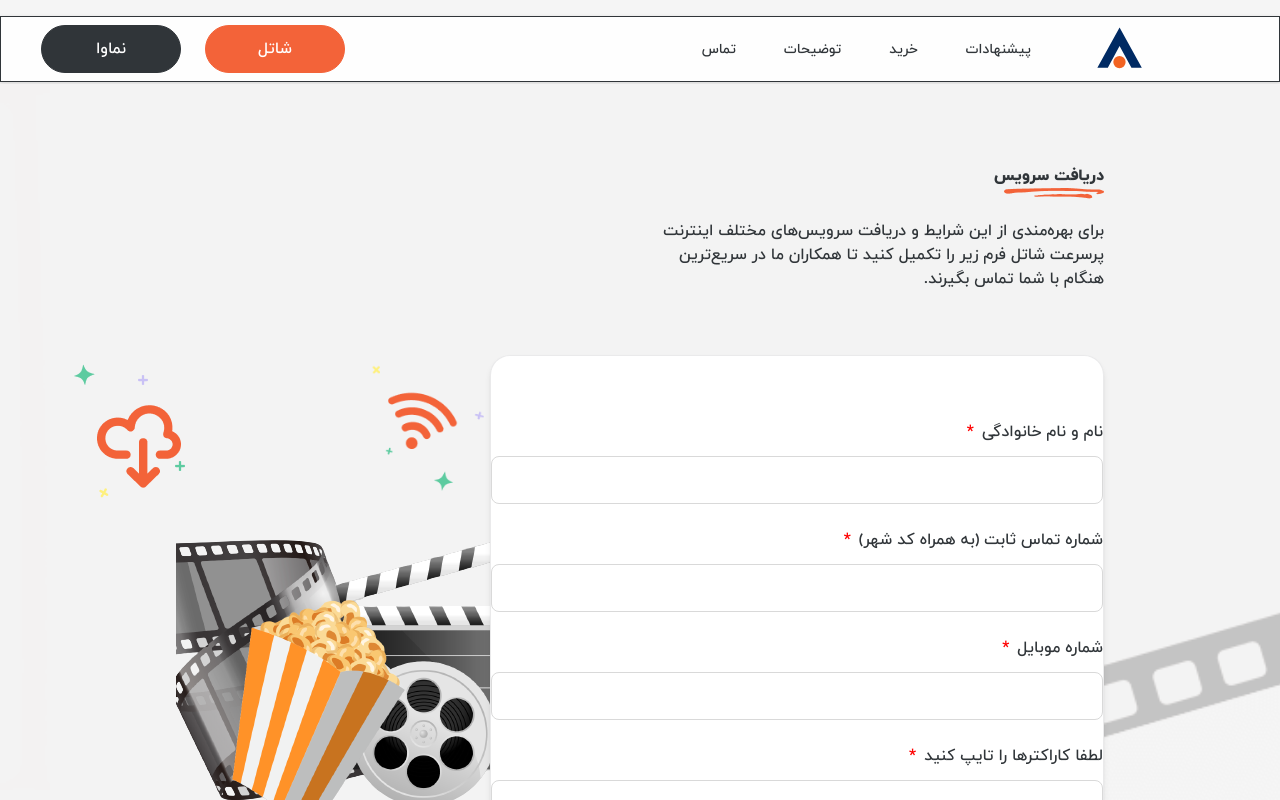
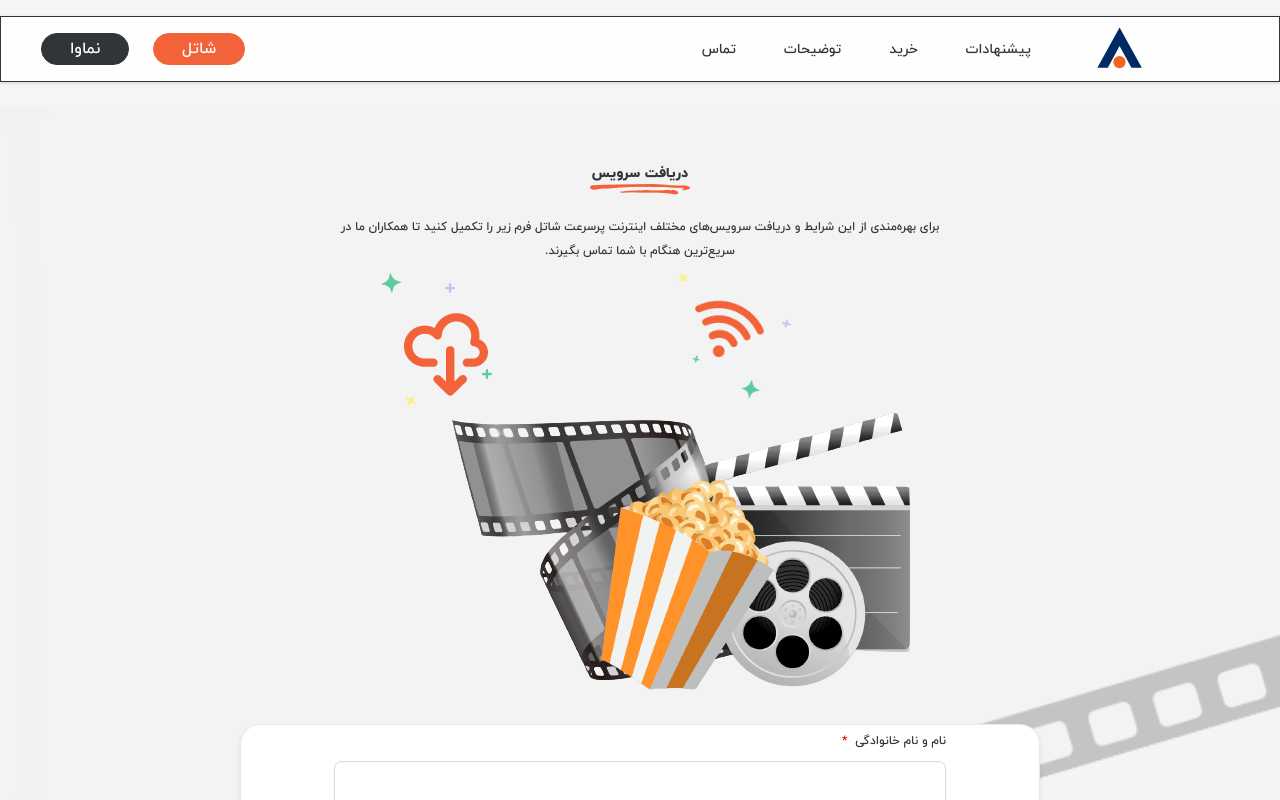
Before and after one commit to Alirezawmoradi/Namava-Task, a React (Vite) app: page / in a window 1280 px wide. Shown: the top 800 px of the page. Built offline with nearby package versions, Linux system fonts and the light colour scheme.

Commit message:
responsive

```diff
--- a/src/components/form/form.jsx
+++ b/src/components/form/form.jsx
@@ -5,8 +5,8 @@
 export const Form = () => {
     return (
         <div
-            className='fade-in container lg:w-[676px] md:w-full sm:w-8/12 lg:h-[598px] w-80 h-96 bg-base-100 lg:mt-16 -mt-7 md:-mt-20 sm:-mt-20 mb-10 rounded-[20px] border border-base-content border-opacity-10 shadow-md'>
-            <form className='flex flex-col justify-center items-center lg:gap-6 gap-2 lg:mt-16 mt-2 text-xs lg:text-base'>
+            className='fade-in container 2xl:w-[676px] lg:w-8/12 md:w-full sm:w-8/12 2xl:h-[598px] w-80 h-96 bg-base-100 2xl:mt-16 -mt-7 md:-mt-20 sm:-mt-20 mb-10 rounded-[20px] border border-base-content border-opacity-10 shadow-md'>
+            <form className='flex flex-col justify-center items-center 2xl:gap-6 gap-2 2xl:mt-16 mt-2 text-xs 2xl:text-base'>
                 <div className='flex flex-col'>
                     <Label>نام و نام خانوادگی</Label>
                     <TextBox/>
@@ -23,7 +23,7 @@
                     <Label>لطفا کاراکترها را تایپ کنید</Label>
                     <TextBox/>
                 </div>
-                <div className='flex items-end ml-auto lg:mr-8 md:mr-20 sm:mr-16 mr-4 lg:mt-2'>
+                <div className='flex items-end ml-auto lg:mr-8 md:mr-20 sm:mr-16 mr-4 2xl:mt-2'>
                 <Button variant='orange' type='submit' size=''>ارسال</Button>
                 </div>
             </form>
--- a/src/components/header/header.jsx
+++ b/src/components/header/header.jsx
@@ -6,10 +6,10 @@
     return (
         <header className='pt-4'>
             <div
-                className='container flex items-center justify-between w-full lg:w-[1440px] bg-header border stroke-black border-opacity-5 drop-shadow'>
+                className='container flex items-center justify-between w-full 2xl:w-[1440px] bg-header border stroke-black border-opacity-5 drop-shadow'>
                 <img src={logo} height={64} width={64} alt='شاتل' className='lg:mr-32 md:ml-2 sm:ml-2 mr-5'/>
                 <TopNavigation/>
-                <div className='mr-auto  ml-32 md:ml-2 sm:ml-2 xl:ml-10 flex gap-x-8 md:gap-x-6'>
+                <div className='mr-auto  ml-32 md:ml-2 sm:ml-2 xl:ml-10 lg:me-10 flex gap-x-8 md:gap-x-6'>
                     <Button variant='orange' size=''>شاتل</Button>
                     <Button size=''>نماوا</Button>
                 </div>
--- a/src/components/movie-section/movie-section.jsx
+++ b/src/components/movie-section/movie-section.jsx
@@ -4,12 +4,12 @@
 
 export const MovieSection = () => {
     return (
-        <section className='lg:bg-movie-section lg:mt-16 mt-0 bg-center bg-no-repeat flex flex-col lg:justify-start justify-center'>
+        <section className='2xl:bg-movie-section 2x:mt-16 mt-0 bg-center bg-no-repeat flex flex-col lg:justify-start justify-center'>
             <div className='flex items-center justify-center'>
                 <img src={wifi} height={152.7} width={152.7} alt='wifi' className='md:mr-24 sm:mr-20 mr-8'/>
                 <img src={cloud} height={137} width={113} alt='cloud' className='mr-8 md:mr-40 sm:mr-36'/>
             </div>
-            <img src={movie} height={500} width={500} className='block -mt-20 md:-mt-28 lg:hidden md:mr-36 sm:mr-20' alt='movie'/>
+            <img src={movie} height={500} width={500} className='block -mt-20 md:-mt-28 2xl:hidden md:mr-36 sm:mr-20 lg:mr-72' alt='movie'/>
         </section>
     )
 }
--- a/src/landing-page/landing-page.jsx
+++ b/src/landing-page/landing-page.jsx
@@ -7,16 +7,16 @@
     return (
         <>
             <section
-                className='bg-landing-background container lg:h-[1019px] min-w-full md:min-w-full stroke-black drop-shadow-sm bg-center bg-no-repeat'>
-                <div className='flex flex-col container lg:text-right lg:items-start justify-center items-center lg:px-44 lg:pt-20 px-10 pt-10'>
-                    <h3 className='font-extrabold text-sm lg:text-base'>دریافت سرویس</h3>
+                className='bg-landing-background container 2xl:h-[1019px] stroke-black drop-shadow-sm bg-center bg-no-repeat'>
+                <div className='flex flex-col container 2xl:text-right 2xl:items-start justify-center items-center xl:px-10 2xl:px-44 lg:px-36 lg:pt-20 px-10 pt-10'>
+                    <h3 className='font-extrabold text-sm 2xl:text-base'>دریافت سرویس</h3>
                     <img src={title} height={10.34} width={100} alt='title'/>
-                    <p className='lg:w-1/2 mt-5 font-normal lg:text-base text-xs text-center lg:text-right leading-6'>برای بهره‌مندی از این شرایط و دریافت
+                    <p className='lg:w-1/2 mt-5 font-normal 2xl:text-base text-xs text-center 2xl:text-right leading-6'>برای بهره‌مندی از این شرایط و دریافت
                         سرویس‌های مختلف اینترنت پرسرعت شاتل فرم زیر را تکمیل
                         کنید تا
                         همکاران ما در سریع‌ترین هنگام با شما تماس بگیرند.</p>
                 </div>
-                <div className='flex flex-col-reverse lg:flex-row lg:px-44'>
+                <div className='flex flex-col-reverse 2xl:flex-row 2xl:px-36 xl:px-10'>
                     <Form/>
                     <MovieSection/>
                 </div>
--- a/src/tailwind/components/button.css
+++ b/src/tailwind/components/button.css
@@ -1,5 +1,5 @@
 .btn {
-    @apply h-8 lg:h-12 lg:w-[140px] md:w-full px-7 border cursor-pointer select-none;
+    @apply h-8 2xl:h-12 2xl:w-[140px] md:w-full px-7 border cursor-pointer select-none;
     @apply items-center justify-center border-transparent transition duration-200 ease-in-out rounded-full;
 
     @apply border-base-content bg-base-content text-base-100 outline-base-content;
```
